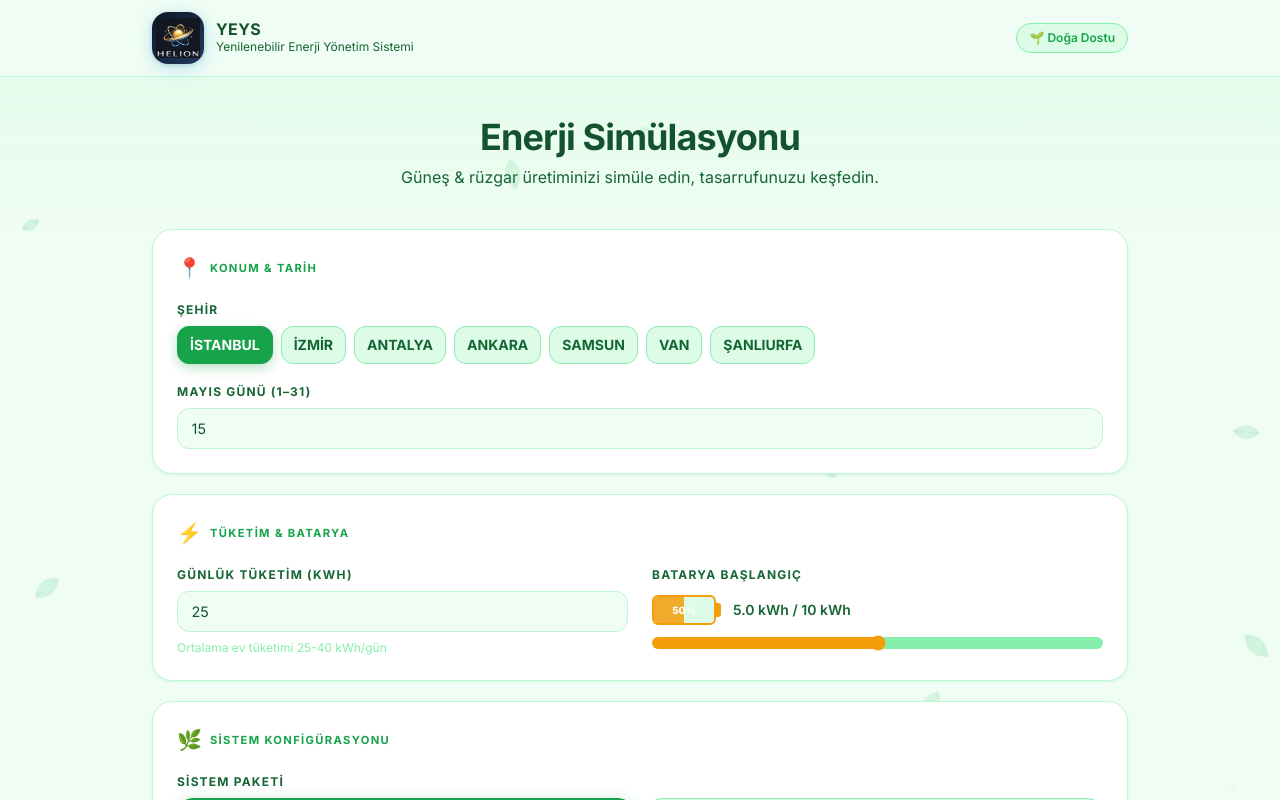
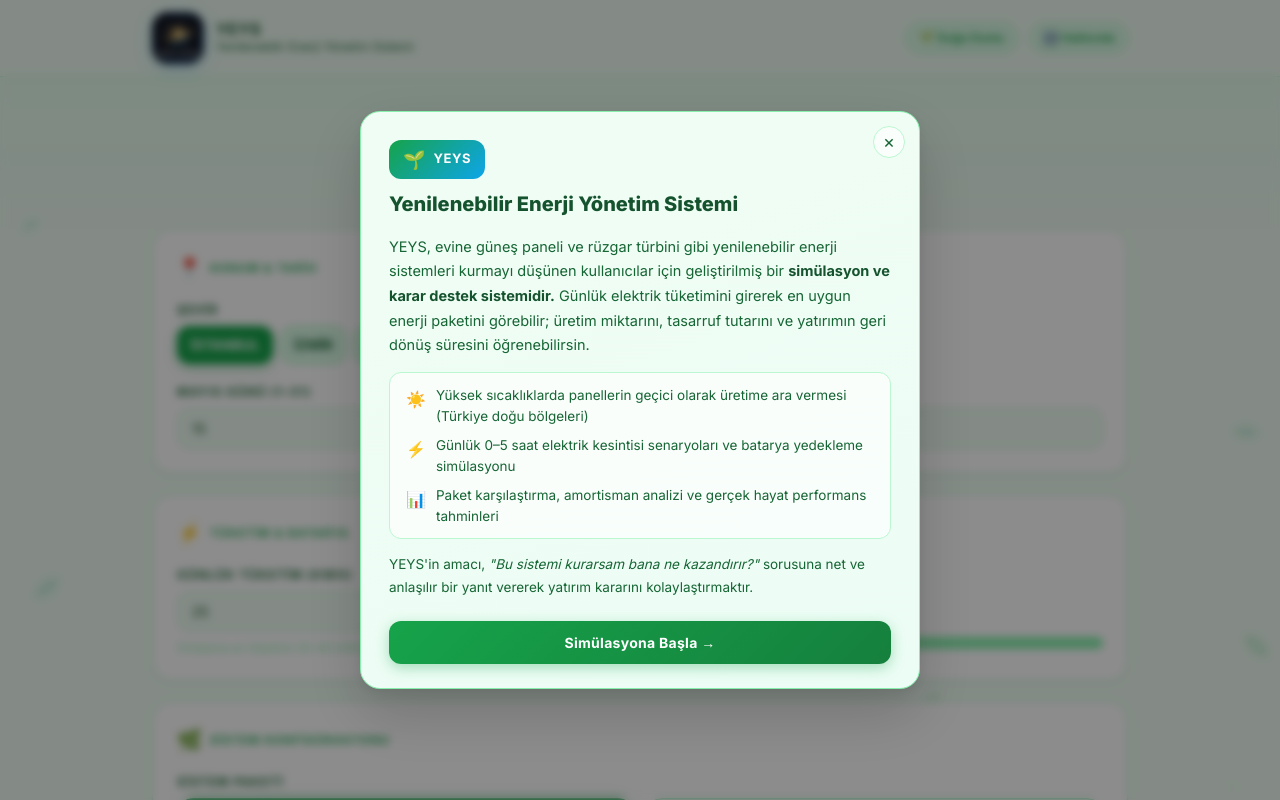
Before and after one commit to cankagar/YEYS, a Next.js app in the folder helion/: page / in a window 1280 px wide. Built offline with nearby package versions, Linux system fonts and the light colour scheme.

Commit message:
Add WelcomeModal component and integrate it into Home page

```diff
--- a/helion/src/app/page.tsx
+++ b/helion/src/app/page.tsx
@@ -5,12 +5,14 @@ import { motion } from "framer-motion";
 import SimulationForm from "@/components/SimulationForm";
 import NatureCanvas   from "@/components/NatureCanvas";
 import EnergyScene    from "@/components/EnergyScene";
+import WelcomeModal   from "@/components/WelcomeModal";
 import Image from "next/image";
 import type { SimulationResult } from "@/libs/types";
 
 export default function Home() {
-  const [result,    setResult]    = useState<SimulationResult | null>(null);
-  const [showScene, setShowScene] = useState(false);
+  const [result,      setResult]      = useState<SimulationResult | null>(null);
+  const [showScene,   setShowScene]   = useState(false);
+  const [showModal,   setShowModal]   = useState(true);
 
   function handleResult(r: SimulationResult) {
     setResult(r);
@@ -25,6 +27,8 @@ export default function Home() {
 
   return (
     <div style={{ position:"relative", overflow:"hidden", height:"100dvh" }}>
+
+      <WelcomeModal open={showModal} onClose={() => setShowModal(false)} />
 
       {/* ── Page 1: Form (slides left) ── */}
       <motion.div
@@ -78,6 +82,19 @@ export default function Home() {
               >
                 🌱 Doğa Dostu
               </span>
+              <button
+                onClick={() => setShowModal(true)}
+                className="inline-flex items-center gap-1.5 text-xs font-semibold px-3 py-1.5 rounded-full"
+                style={{
+                  background:"var(--bg-muted)",
+                  border:"1.5px solid var(--border-strong)",
+                  color:"var(--primary)",
+                  cursor:"pointer",
+                  flexShrink: 0,
+                }}
+              >
+                ℹ️ Hakkında
+              </button>
             </div>
           </header>
 
--- /dev/null
+++ b/helion/src/components/WelcomeModal.tsx
@@ -0,0 +1,197 @@
+"use client";
+
+import { useEffect, useRef } from "react";
+import { motion, AnimatePresence } from "framer-motion";
+
+interface Props {
+  open: boolean;
+  onClose: () => void;
+}
+
+export default function WelcomeModal({ open, onClose }: Props) {
+  const overlayRef = useRef<HTMLDivElement>(null);
+
+  useEffect(() => {
+    if (!open) return;
+    function onKey(e: KeyboardEvent) {
+      if (e.key === "Escape") onClose();
+    }
+    window.addEventListener("keydown", onKey);
+    return () => window.removeEventListener("keydown", onKey);
+  }, [open, onClose]);
+
+  return (
+    <AnimatePresence>
+      {open && (
+        <motion.div
+          ref={overlayRef}
+          initial={{ opacity: 0 }}
+          animate={{ opacity: 1 }}
+          exit={{ opacity: 0 }}
+          transition={{ duration: 0.2 }}
+          onClick={(e) => { if (e.target === overlayRef.current) onClose(); }}
+          style={{
+            position: "fixed",
+            inset: 0,
+            zIndex: 200,
+            display: "flex",
+            alignItems: "center",
+            justifyContent: "center",
+            padding: "16px",
+            background: "rgba(0,0,0,0.45)",
+            backdropFilter: "blur(4px)",
+            WebkitBackdropFilter: "blur(4px)",
+          }}
+        >
+          <motion.div
+            initial={{ opacity: 0, scale: 0.94, y: 16 }}
+            animate={{ opacity: 1, scale: 1, y: 0 }}
+            exit={{ opacity: 0, scale: 0.94, y: 16 }}
+            transition={{ type: "spring", stiffness: 320, damping: 30 }}
+            style={{
+              background: "linear-gradient(160deg, #f0fdf4 0%, #ecfdf5 100%)",
+              border: "1.5px solid var(--border-strong)",
+              borderRadius: 20,
+              maxWidth: 560,
+              width: "100%",
+              maxHeight: "90dvh",
+              overflowY: "auto",
+              padding: "28px 28px 24px",
+              boxShadow: "0 24px 60px rgba(0,0,0,0.18), 0 4px 12px rgba(0,0,0,0.08)",
+              position: "relative",
+            }}
+          >
+            {/* Close */}
+            <button
+              onClick={onClose}
+              aria-label="Kapat"
+              style={{
+                position: "absolute",
+                top: 14,
+                right: 14,
+                width: 32,
+                height: 32,
+                borderRadius: "50%",
+                border: "1.5px solid var(--border)",
+                background: "rgba(255,255,255,0.7)",
+                cursor: "pointer",
+                display: "flex",
+                alignItems: "center",
+                justifyContent: "center",
+                fontSize: 18,
+                lineHeight: 1,
+                color: "var(--text-muted)",
+                flexShrink: 0,
+              }}
+            >
+              ×
+            </button>
+
+            {/* Header */}
+            <div style={{ marginBottom: 18 }}>
+              <div
+                style={{
+                  display: "inline-flex",
+                  alignItems: "center",
+                  gap: 8,
+                  background: "linear-gradient(135deg,#16a34a,#0ea5e9)",
+                  borderRadius: 12,
+                  padding: "6px 14px",
+                  marginBottom: 12,
+                }}
+              >
+                <span style={{ fontSize: 18 }}>🌱</span>
+                <span style={{ color: "#fff", fontWeight: 700, fontSize: 13, letterSpacing: "0.04em" }}>
+                  YEYS
+                </span>
+              </div>
+              <h2
+                style={{
+                  fontSize: "clamp(16px,4vw,20px)",
+                  fontWeight: 800,
+                  color: "var(--text-base)",
+                  lineHeight: 1.3,
+                  marginBottom: 4,
+                  paddingRight: 36,
+                }}
+              >
+                Yenilenebilir Enerji Yönetim Sistemi
+              </h2>
+            </div>
+
+            {/* Body */}
+            <div
+              style={{
+                display: "flex",
+                flexDirection: "column",
+                gap: 14,
+                fontSize: "clamp(13px,3vw,14.5px)",
+                lineHeight: 1.7,
+                color: "var(--text-muted)",
+              }}
+            >
+              <p>
+                YEYS, evine güneş paneli ve rüzgar türbini gibi yenilenebilir enerji sistemleri kurmayı
+                düşünen kullanıcılar için geliştirilmiş bir{" "}
+                <strong style={{ color: "var(--text-base)" }}>simülasyon ve karar destek sistemidir.</strong>{" "}
+                Günlük elektrik tüketimini girerek en uygun enerji paketini görebilir; üretim miktarını,
+                tasarruf tutarını ve yatırımın geri dönüş süresini öğrenebilirsin.
+              </p>
+
+              <div
+                style={{
+                  background: "rgba(255,255,255,0.65)",
+                  border: "1px solid var(--border)",
+                  borderRadius: 12,
+                  padding: "12px 16px",
+                  display: "flex",
+                  flexDirection: "column",
+                  gap: 8,
+                }}
+              >
+                <Feature icon="☀️" text="Yüksek sıcaklıklarda panellerin geçici olarak üretime ara vermesi (Türkiye doğu bölgeleri)" />
+                <Feature icon="⚡" text="Günlük 0–5 saat elektrik kesintisi senaryoları ve batarya yedekleme simülasyonu" />
+                <Feature icon="📊" text="Paket karşılaştırma, amortisman analizi ve gerçek hayat performans tahminleri" />
+              </div>
+
+              <p style={{ fontSize: "clamp(12px,2.8vw,13.5px)" }}>
+                YEYS'in amacı, <em>"Bu sistemi kurarsam bana ne kazandırır?"</em> sorusuna net ve anlaşılır
+                bir yanıt vererek yatırım kararını kolaylaştırmaktır.
+              </p>
+            </div>
+
+            {/* CTA */}
+            <button
+              onClick={onClose}
+              style={{
+                marginTop: 22,
+                width: "100%",
+                padding: "11px 0",
+                borderRadius: 12,
+                border: "none",
+                background: "linear-gradient(135deg,#16a34a,#15803d)",
+                color: "#fff",
+                fontWeight: 700,
+                fontSize: 14,
+                cursor: "pointer",
+                letterSpacing: "0.02em",
+                boxShadow: "0 4px 14px rgba(22,163,74,0.35)",
+              }}
+            >
+              Simülasyona Başla →
+            </button>
+          </motion.div>
+        </motion.div>
+      )}
+    </AnimatePresence>
+  );
+}
+
+function Feature({ icon, text }: { icon: string; text: string }) {
+  return (
+    <div style={{ display: "flex", gap: 10, alignItems: "flex-start" }}>
+      <span style={{ fontSize: 16, flexShrink: 0, marginTop: 1 }}>{icon}</span>
+      <span style={{ fontSize: "clamp(12px,2.8vw,13.5px)", lineHeight: 1.55 }}>{text}</span>
+    </div>
+  );
+}
```
